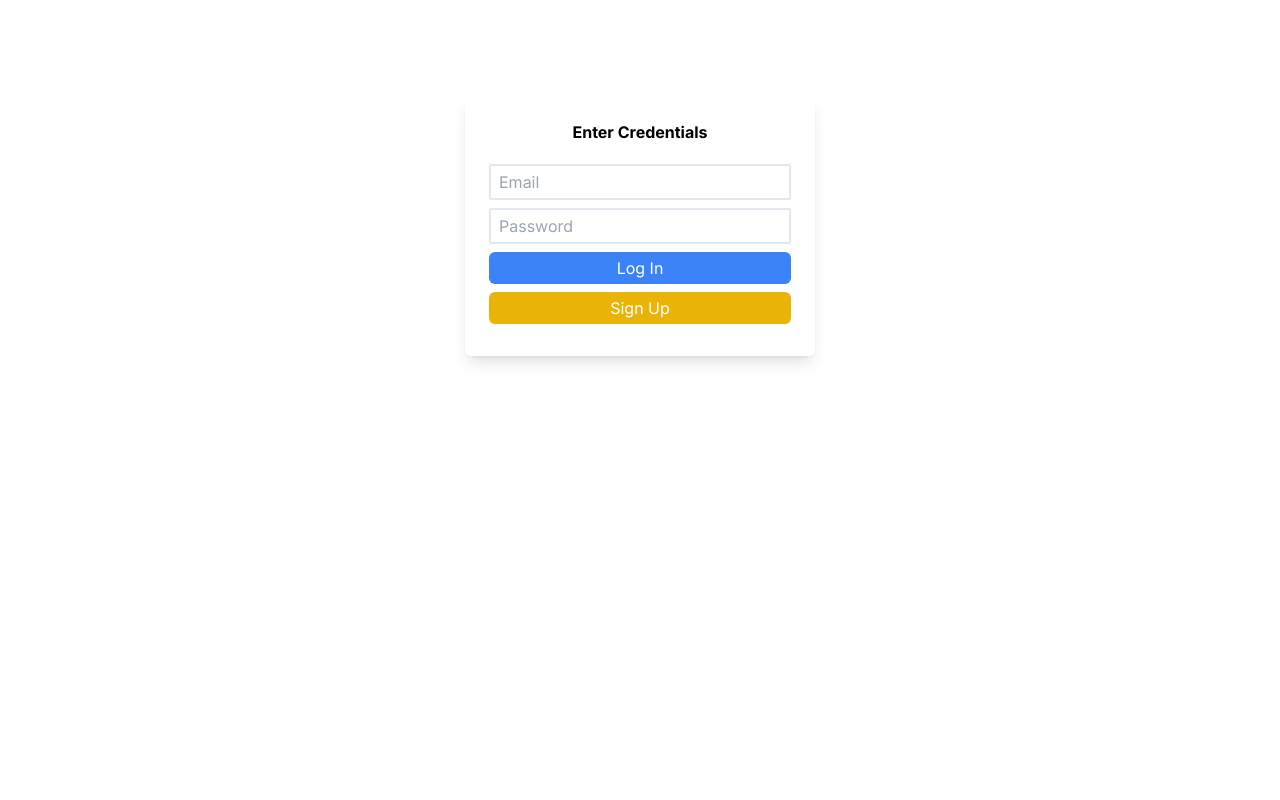
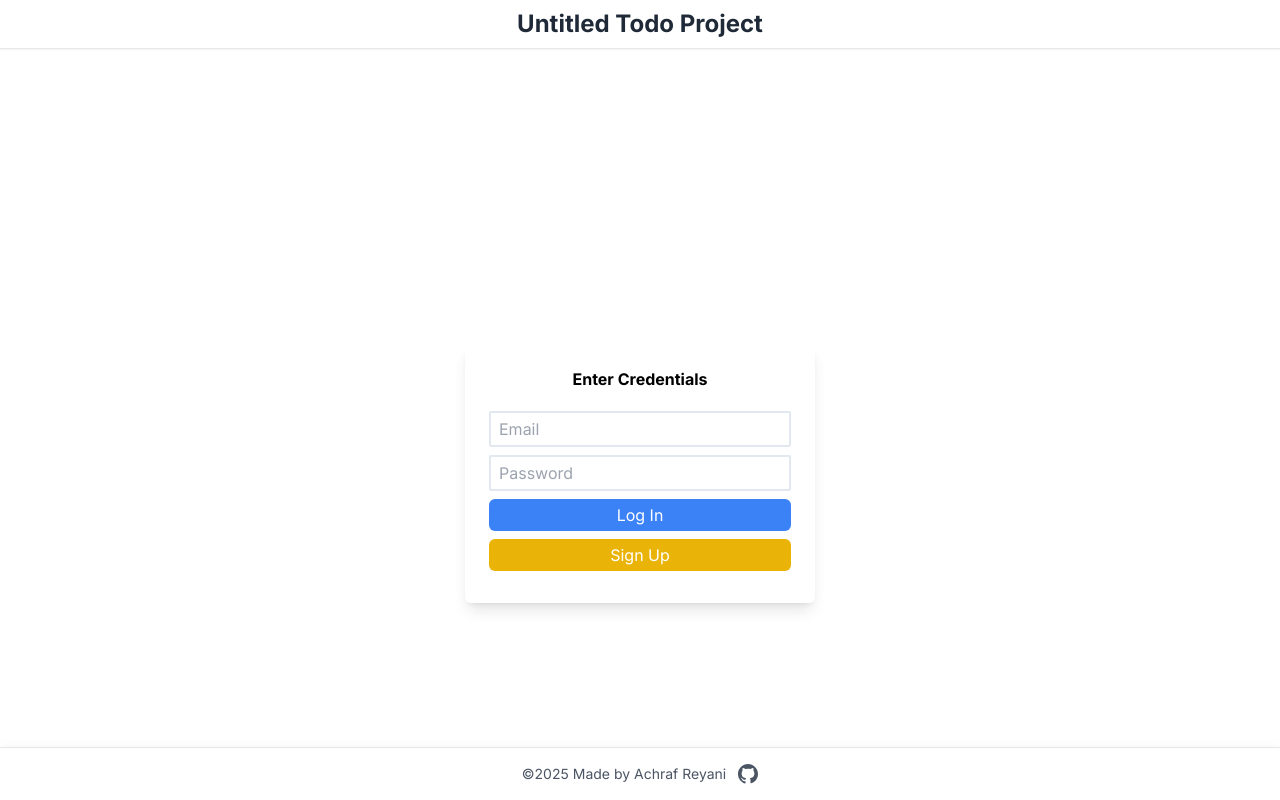
Before and after one commit to AchrafReyani/todo, a Next.js app: page /todo-app in a window 1280 px wide. Built offline with nearby package versions, Linux system fonts and the light colour scheme; no server answers.

Commit message:
add header and footer and implement the components in the app's layout

```diff
--- /dev/null
+++ b/app/components/footer/footer.tsx
@@ -0,0 +1,33 @@
+import React from "react";
+
+export default function Footer() {
+  return (
+    <footer
+      className="w-full py-4 flex justify-center items-center border-t mt-8 text-gray-600 text-sm gap-2
+      fixed bottom-0 left-0 bg-white z-50"
+      style={{
+        boxShadow: "0 -2px 8px rgba(0,0,0,0.03)",
+      }}
+    >
+      <span>©2025 Made by Achraf Reyani</span>
+      <a
+        href="https://github.com/achrafreyani/untitled-todo-project"
+        target="_blank"
+        rel="noopener noreferrer"
+        className="flex items-center hover:text-black transition"
+        aria-label="GitHub"
+      >
+        <svg
+          xmlns="http://www.w3.org/2000/svg"
+          width={20}
+          height={20}
+          fill="currentColor"
+          viewBox="0 0 24 24"
+          className="ml-1"
+        >
+          <path d="M12 0C5.37 0 0 5.37 0 12c0 5.3 3.438 9.8 8.205 11.387.6.113.82-.263.82-.582 0-.288-.012-1.243-.017-2.252-3.338.726-4.042-1.61-4.042-1.61-.546-1.387-1.333-1.756-1.333-1.756-1.09-.745.083-.729.083-.729 1.205.085 1.84 1.237 1.84 1.237 1.07 1.834 2.809 1.304 3.495.997.108-.775.418-1.305.762-1.606-2.665-.304-5.466-1.332-5.466-5.931 0-1.31.468-2.381 1.236-3.221-.124-.303-.535-1.523.117-3.176 0 0 1.008-.322 3.3 1.23a11.5 11.5 0 0 1 3.003-.404c1.02.005 2.047.138 3.003.404 2.291-1.552 3.297-1.23 3.297-1.23.653 1.653.242 2.873.119 3.176.77.84 1.235 1.911 1.235 3.221 0 4.609-2.804 5.625-5.475 5.921.43.371.823 1.102.823 2.222 0 1.606-.015 2.898-.015 3.293 0 .322.216.699.825.58C20.565 21.796 24 17.297 24 12c0-6.63-5.37-12-12-12z" />
+        </svg>
+      </a>
+    </footer>
+  );
+}
--- /dev/null
+++ b/app/components/header/header.tsx
@@ -0,0 +1,9 @@
+import React from "react";
+
+export default function Header() {
+  return (
+    <header className="w-full py-2 bg-white border-b shadow-sm flex justify-center items-center">
+      <h1 className="text-2xl font-bold text-gray-800">Untitled Todo Project</h1>
+    </header>
+  );
+}
--- a/app/page.tsx
+++ b/app/page.tsx
@@ -1,16 +1,6 @@
-import Image from "next/image";
-import Link from "next/link";
+import { redirect } from "next/navigation";
 
 export default function Home() {
-  return (
-    <main className="flex flex-col items-center pt-36">
-      <h1>Welcome to my todo app</h1>
-      <Link href="/todo-app">
-        <button
-          className="text-blue-600 bg-white rounded-md px-2 py1 mt-6"
-          >Get Started
-        </button>
-      </Link>
-    </main>
-  );
+  redirect("/todo-app");
+  return null;
 }
--- a/app/todo-app/layout.tsx
+++ b/app/todo-app/layout.tsx
@@ -1,14 +1,22 @@
 'use client'
 import React from 'react'
 import SignInComponent from '../components/signin/signin';
+import Header from '../components/header/header';
+import Footer from '../components/footer/footer';
 import useAuth from '../lib/hooks/useAuth';
 
 const ToDoAppLayoutComponent = ({children} : {children: React.ReactElement}) => {
-
   const isAuthenticated = useAuth();
 
-  return isAuthenticated ? <div>{children}</div>
-    :<SignInComponent/>
+  return (
+    <div className="min-h-screen flex flex-col">
+      <Header />
+      <main className="flex-1 w-full flex flex-col items-center justify-center">
+        {isAuthenticated ? children : <SignInComponent />}
+      </main>
+      <Footer />
+    </div>
+  );
 }
 
 export default ToDoAppLayoutComponent
--- a/app/todo-app/page.tsx
+++ b/app/todo-app/page.tsx
@@ -3,6 +3,8 @@ import AddToDoComponent from './components/AddToDo'
 import SignOutButton from '../components/signout/signout'
 import ToDoListComponent from './components/ToDoList';
 import { Sign } from 'crypto';
+import Footer from '../components/footer/footer';
+import Header from '../components/header/header';
 
 
 const ToDoAppComponent = () => {
```
